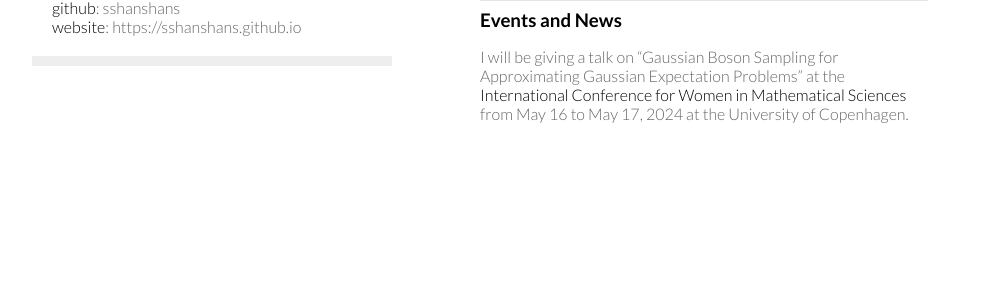
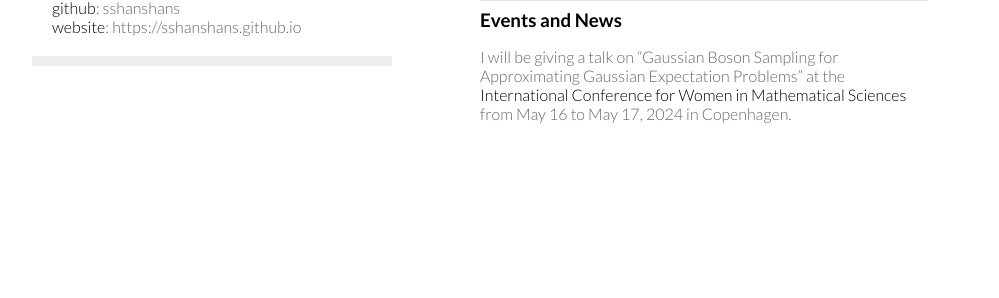
Before and after one commit to sshanshans/sshanshans.github.io, a Jekyll site: the page built from index.md, in a window 1280 px wide. Shown: the part 253-551 px from the top of the page, without its empty margins (160-1159 px from the left). Built offline with Jekyll 4.4.1, drawn with Linux system fonts in a browser that asks for light colours.

Commit message:
Update index.md

```diff
--- a/index.md
+++ b/index.md
@@ -15,7 +15,7 @@ Mathematical framework of machine learning
 <hr />
 
 ### Events and News
-I will be giving a talk on "Gaussian Boson Sampling for Approximating Gaussian Expectation Problems" at the [International Conference for Women in Mathematical Sciences](https://www.math.ku.dk/english/calendar/events/women-in-math/) from May 16 to May 17, 2024 at the University of Copenhagen.
+I will be giving a talk on "Gaussian Boson Sampling for Approximating Gaussian Expectation Problems" at the [International Conference for Women in Mathematical Sciences](https://www.math.ku.dk/english/calendar/events/women-in-math/) from May 16 to May 17, 2024 in Copenhagen.
 
 <br />
 <br />
```
